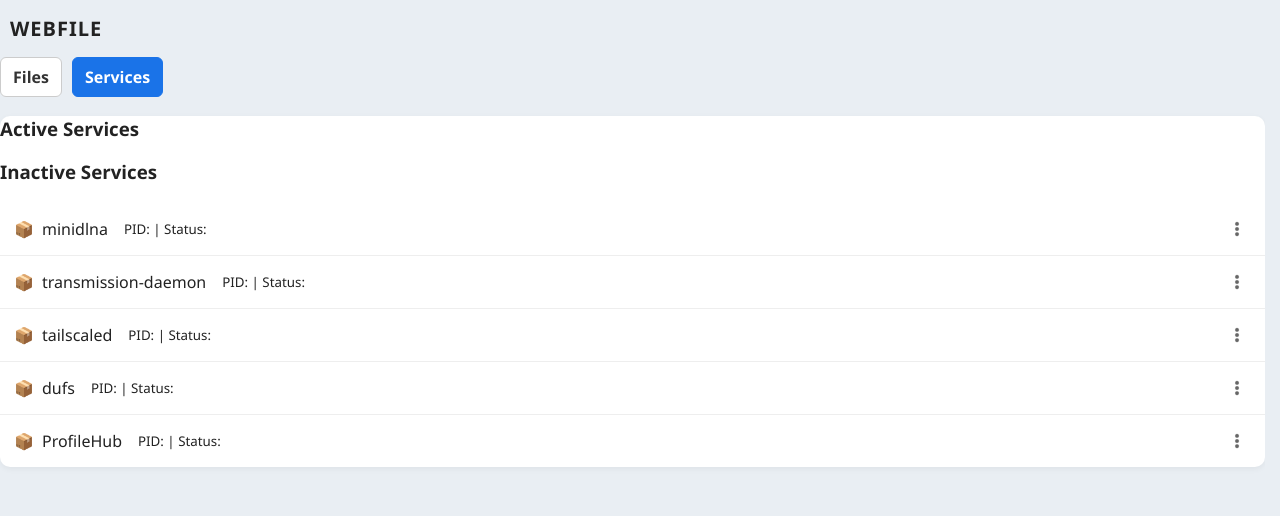
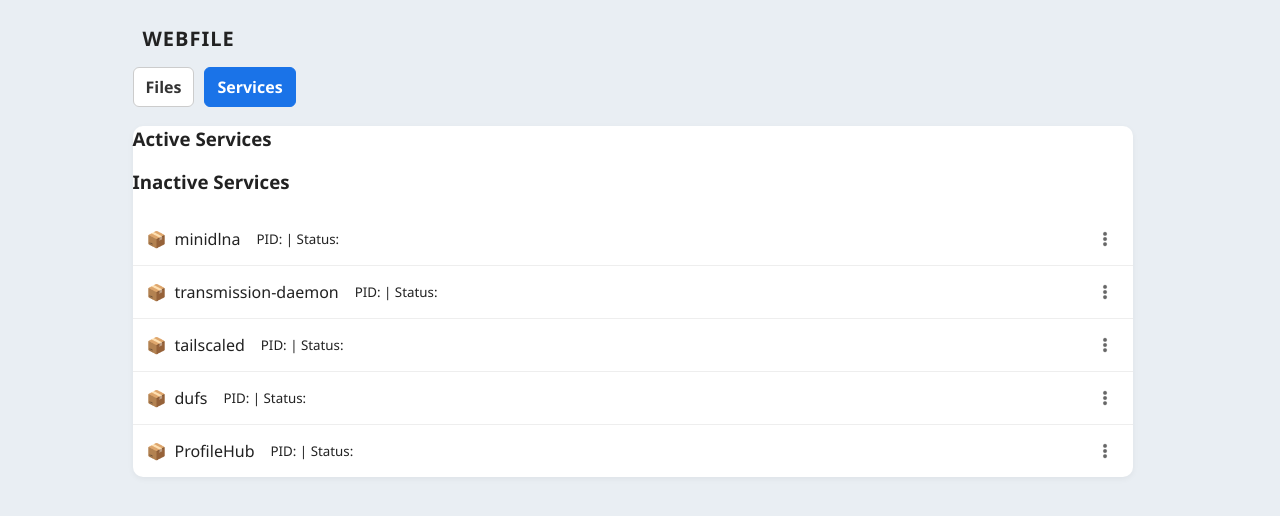
Before and after one commit to AniketDohale/WebFile, a Flask app: page /services in a window 1280 px wide. Shown: the top 516 px of the page. Run offline with Flask 3, Linux system fonts and the light colour scheme.

Commit message:
Minor Improvement

```diff
--- a/templates/services.html
+++ b/templates/services.html
@@ -6,6 +6,7 @@
 </head>
 
 <body>
+    <div class="container">
         <h2>WebFile</h2>
 
         <div class="top-nav">
@@ -85,5 +86,7 @@
             {% endfor %}
 
         </div>
+    </div>
+    <script src="{{ url_for('static', filename='scripts/script.js') }}"></script>
 </body>
 </html>
```
Lines whose indentation alone changed are shown as unchanged.
